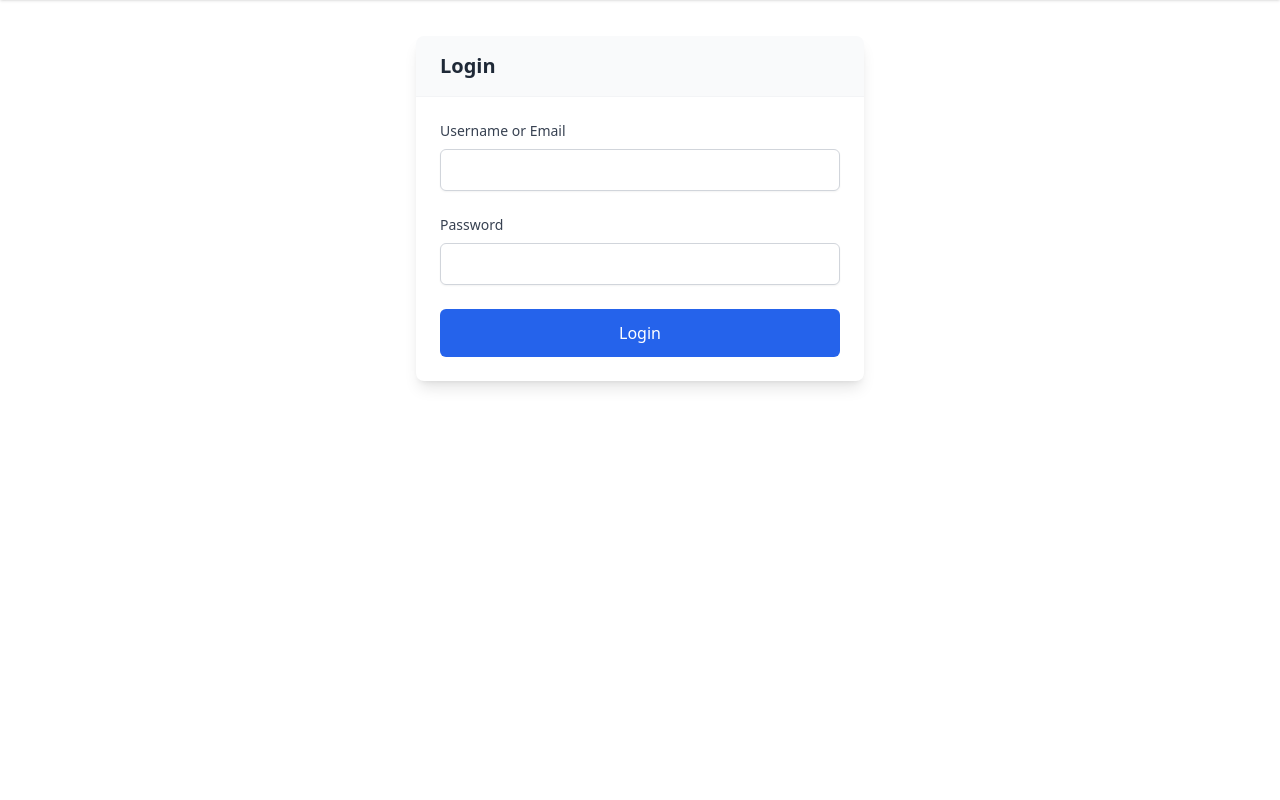
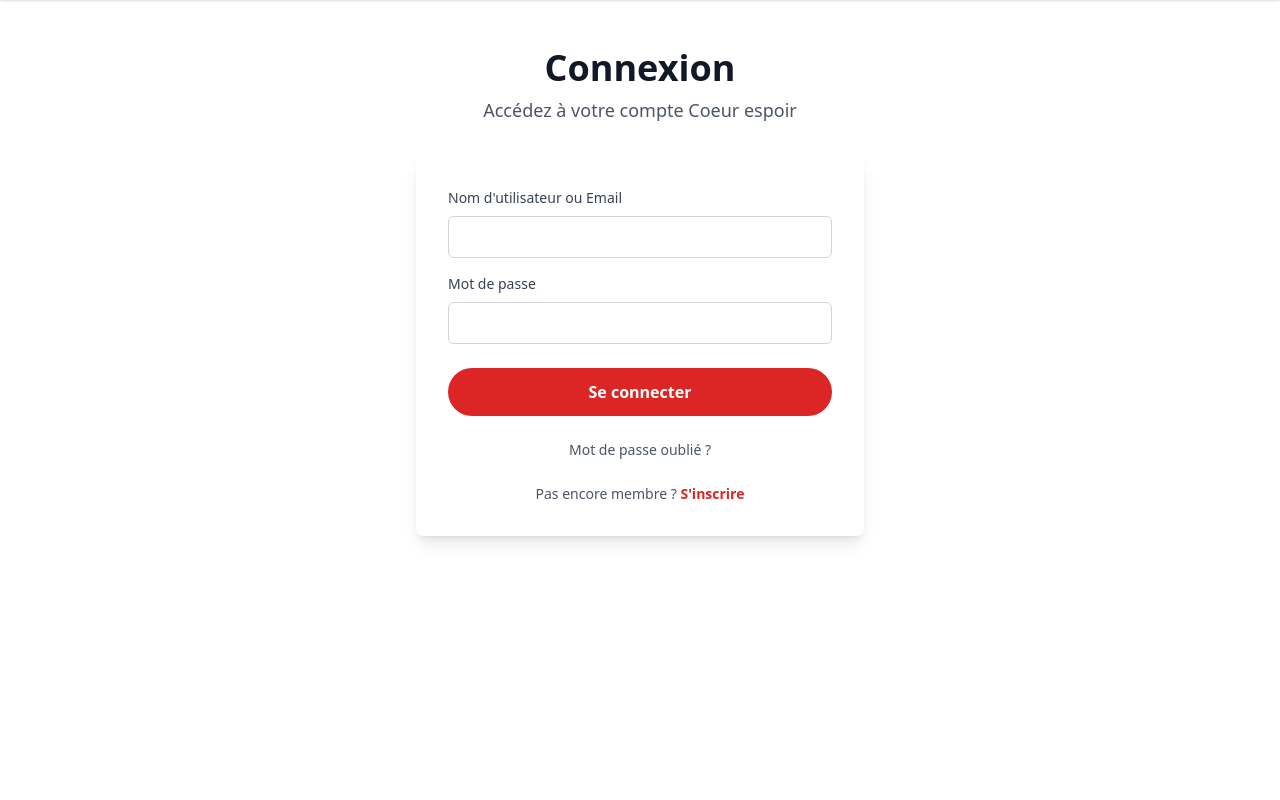
Before and after one commit to Chamiln17/Project_TDW, a PHP site: page /Project_TDW/login in a window 1280 px wide. Shown: the part 132-932 px from the top of the page. Before the commit the page ends 520 px from the top, so only its background shows below. Run offline with PHP 8.4, Linux system fonts and the light colour scheme; some libraries are stand-ins or nearby versions.

Commit message:
added the dashboard of member partially

```diff
--- a/Controllers/AuthController.php
+++ b/Controllers/AuthController.php
@@ -105,6 +105,7 @@ class AuthController
         $prenom = $_POST['prenom'];
         $nom = $_POST['nom'];
         $adresse = $_POST['adresse'];
+        $city = $_POST['city'];
         $date_naissance = $_POST['date_naissance'];
         $type_adhesion = $_POST['type_adhesion'];
         // Validate inputs (basic example)
@@ -145,7 +146,7 @@ class AuthController
         }
 
         // Register the user
-        $result = $this->data->register($username, $email, $password, $prenom, $nom, $adresse, $date_naissance, $type_adhesion);
+        $result = $this->data->register($username, $email, $password, $prenom, $nom, $adresse , $city, $date_naissance, $type_adhesion);
 
         if ($result) {
             $_SESSION['register_success'] = "Registration successful! You can now log in.";
@@ -189,5 +190,14 @@ class AuthController
         }
     }
 
+    public function getMembershipTypes()
+    {
+        return $this->data->getMembershipTypes();
+    }
+    public function getCities()
+    {
+        return $this->data->getCities();
+    }
+
 
 }
--- /dev/null
+++ b/Controllers/UserDashboardController.php
@@ -0,0 +1,32 @@
+<?php
+
+namespace Controllers;
+
+use DashboardView;
+use Models\MemberModel;
+require_once "Views/members/DashboardView.php";
+
+require_once "models/MemberModel.php";
+
+class UserDashboardController
+{
+    private MemberModel $data;
+    private  $view;
+
+    public function __construct()
+    {
+        $this->data = new MemberModel();
+    }
+    function display()
+    {
+        $this->view = new DashboardView();
+        $this->view->afficherDashboard();
+    }
+
+    public function get_member($user_id)
+    {
+      return $this->data->getMember($user_id)  ;
+    }
+
+
+}
--- /dev/null
+++ b/Models/MemberModel.php
@@ -0,0 +1,27 @@
+<?php
+
+namespace Models;
+use Database;
+use PDOException;
+
+require_once "core/Database.php";
+
+
+class MemberModel
+{
+    private Database $db;
+
+    public function __construct()
+    {
+        $this->db = new Database();
+    }
+    public function getMember($userID){
+        $this->db->connect();
+        $query="SELECT first_name , last_name ,member_id FROM members where user_id = :user_id";
+
+        $params=["user_id"=>$userID];
+        $result =$this->db->query($query,$params);
+        $this->db->disconnect();
+        return $result;
+    }
+}
--- a/Models/UserModel.php
+++ b/Models/UserModel.php
@@ -40,7 +40,7 @@ class UserModel
         return $result; // Return the result of the execution
 
     }
-    public function register($username, $email, $password, $prenom, $nom, $adresse, $date_naissance, $type_adhesion, $role = 'member')
+    public function register($username, $email, $password, $prenom, $nom, $adresse ,$city, $date_naissance, $type_adhesion, $role = 'member')
     {
         // Hash the password (if needed)
         // $hashedPassword = password_hash($password, PASSWORD_BCRYPT);
@@ -68,13 +68,14 @@ class UserModel
             $user_id = $this->db->lastInsertId();
 
             // Prepare the query for members table
-            $query = "INSERT INTO members (user_id, first_name, last_name, address, date_of_birth, membership_type_id, registration_date, photo, id_document, recu_paiement)
-                  VALUES (:user_id, :first_name, :last_name, :address, :date_of_birth, :membership_type_id, NOW(), :photo, :id_document, :recu_paiement)";
+            $query = "INSERT INTO members (user_id, first_name, last_name, address , city, date_of_birth, membership_type_id, registration_date, photo, id_document, recu_paiement)
+                  VALUES (:user_id, :first_name, :last_name, :address, :city, :date_of_birth, :membership_type_id, NOW(), :photo, :id_document, :recu_paiement)";
             $params = [
                 ':user_id' => $user_id,
                 ':first_name' => $prenom,
                 ':last_name' => $nom,
                 ':address' => $adresse,
+                ':city' => $city,
                 ':date_of_birth' => $date_naissance,
                 ':membership_type_id' => $this->getMembershipTypeId($type_adhesion),
                 ':photo' => $this->uploadFile('photo' , $user_id),
@@ -277,4 +278,21 @@ class UserModel
         $params = [':member_id' => $memberId];
         return $this->db->execute($query, $params);
     }
+
+    public function getMembershipTypes()
+    {
+        $this->db->connect();
+        $query = "SELECT * FROM membership_types";
+        $types = $this->db->query($query);
+        $this->db->disconnect();
+        return $types;
+    }
+    public function getCities()
+    {
+        $this->db->connect();
+        $query = "SELECT * FROM cities";
+        $cities = $this->db->query($query);
+        $this->db->disconnect();
+        return $cities;
+    }
 }
--- a/Views/includes/header.php
+++ b/Views/includes/header.php
@@ -25,6 +25,7 @@ function afficherNavbar($userRole) {
             '/admin/members' => 'Members'
         ],
         'member' => [
+                '/Project_TDW/Dashboard' => 'Dashboard',
             '/Project_TDW' => 'A Propos',
             '/Project_TDW/evenements' => 'Evenements',
             '/Project_TDW/news' => 'News',
--- /dev/null
+++ b/Views/members/DashboardView.php
@@ -0,0 +1,93 @@
+<?php
+use Controllers\UserDashboardController;
+class DashboardView
+{
+    private $controller;
+
+    function __construct()
+    {
+        if ($this->controller == null) {
+            $this->controller = new UserDashboardController();
+        }
+    }
+
+    public function afficherDashboard()
+    {
+        $member=$this->controller->get_member($_SESSION["user_id"]);
+        $prenom=$member[0]['first_name'];
+        $nom=$member[0]['last_name'];
+        $id=$member[0]['member_id'];
+
+        require_once "./views/includes/header.php";
+        ?>
+
+        <div class="container mx-auto mt-8 p-4">
+        <h1 class="text-3xl font-bold text-gray-900 mb-6">Bienvenue, <?php echo htmlspecialchars($prenom); ?></h1>
+
+        <div class="bg-white shadow-lg rounded-lg overflow-hidden">
+            <div class="p-6">
+                <h2 class="text-2xl font-semibold text-gray-800 mb-4">Votre carte de membre</h2>
+
+                <!-- Updated Card Design -->
+                <div class="relative w-full max-w-md mx-auto h-56 rounded-xl overflow-hidden bg-white shadow-lg">
+                    <!-- Curved Background -->
+                    <div class="absolute inset-0">
+                        <div class="absolute inset-0 bg-gradient-to-r from-white via-white to-transparent z-10"></div>
+                        <div class="absolute top-0 right-0 w-2/3 h-full bg-red-600 rounded-l-full transform translate-x-1/3"></div>
+                    </div>
+
+                    <!-- Logo -->
+                    <div class="absolute top-4 right-4 z-20">
+                        <img src="./assets/shapes/logo.svg" alt="Coeur espoir" class="h-8">
+                    </div>
+
+                    <!-- Member Information -->
+                    <div class="relative z-20 p-6 flex flex-col h-full justify-between">
+                        <div class="space-y-4">
+                            <!-- Profile Section -->
+                            <div class="flex items-start space-x-3">
+                                <div class="w-16 h-16 rounded-lg overflow-hidden">
+                                    <img
+                                            src="<?php echo htmlspecialchars($member['photo_url']); ?>"
+                                            alt="Photo de profil"
+                                            class="w-full h-full object-cover"
+                                    >
+                                </div>
+                                <div>
+                                    <h3 class="text-xl font-bold text-gray-900">
+                                        <?php echo htmlspecialchars($member["first_name"] . ' ' . $member['last_name']); ?>
+                                    </h3>
+                                    <p class="text-sm text-gray-600">Membre</p>
+                                </div>
+                            </div>
+
+                            <!-- Member Details -->
+                            <div class="space-y-1">
+                                <p class="text-sm text-gray-600">
+                                    ID: <?php echo htmlspecialchars($member['member_id']); ?>
+                                </p>
+                                <p class="text-sm text-gray-600">
+                                    Type carte: <?php echo htmlspecialchars(ucfirst($member['type_adhesion'])); ?>
+                                </p>
+                            </div>
+                        </div>
+
+                        <!-- QR Code -->
+                        <div class="absolute bottom-4 right-4 z-20">
+                            <img
+                                    src="<?php  ?>"
+                                    alt="QR Code"
+                                    class="w-20 h-20 bg-white p-1 rounded-lg"
+                            >
+                        </div>
+                    </div>
+                </div>
+            </div>
+        </div>
+    <?php
+        require_once "./views/includes/footer.php";
+    }
+
+
+
+}
--- a/Views/public/LoginView.php
+++ b/Views/public/LoginView.php
@@ -15,63 +15,71 @@ class LoginView
 
     public function afficherLogin()
     {
-
-
         require_once "./views/includes/header.php";
         ?>
-        <div class="container mx-auto mt-5 p-4">
-            <div class="flex justify-center">
-                <div class="w-full max-w-md">
-                    <div class="bg-white rounded-lg shadow-lg overflow-hidden">
-                        <div class="bg-gray-50 px-6 py-4 border-b border-gray-100">
-                            <h2 class="text-xl font-semibold text-gray-800">Login</h2>
+        <div class="min-h-screen  py-12 px-4 sm:px-6 lg:px-8">
+            <div class="max-w-md mx-auto">
+                <div class="text-center mb-8">
+                    <h2 class="text-4xl font-bold text-gray-900 mb-2">Connexion</h2>
+                    <p class="text-lg text-gray-600">Accédez à votre compte Coeur espoir</p>
                 </div>
-                        <div class="p-6">
+
+                <form action="/Project_TDW/login" method="POST" class="bg-white shadow-lg rounded-lg p-8 space-y-6">
                     <?php
                     if (isset($_SESSION['login_error'])) {
-                                echo "<div class='bg-red-50 text-red-600 px-4 py-3 rounded-md' role='alert'>" .
+                        echo "<div class='bg-red-50 text-red-600 px-4 py-3 rounded-md mb-4' role='alert'>" .
                             htmlspecialchars($_SESSION['login_error']) .
                             "</div>";
                         unset($_SESSION['login_error']);
                     }
                     ?>
-                            <form action="/Project_TDW/login" method="POST" class="space-y-6">
+
+                    <div class="space-y-4">
                         <div class="space-y-2">
                             <label for="input" class="block text-sm font-medium text-gray-700">
-                                        Username or Email
+                                Nom d'utilisateur ou Email
                             </label>
                             <input
                                     type="text"
-                                            class="w-full px-4 py-2 border border-gray-300 rounded-md shadow-sm focus:ring-2 focus:ring-blue-500 focus:border-blue-500 transition-colors"
                                     id="input"
                                     name="input"
                                     required
+                                    class="w-full px-3 py-2 border border-gray-300 rounded-md focus:outline-none focus:ring-2 focus:ring-red-500"
                             />
                         </div>
 
                         <div class="space-y-2">
                             <label for="password" class="block text-sm font-medium text-gray-700">
-                                        Password
+                                Mot de passe
                             </label>
                             <input
                                     type="password"
-                                            class="w-full px-4 py-2 border border-gray-300 rounded-md shadow-sm focus:ring-2 focus:ring-blue-500 focus:border-blue-500 transition-colors"
                                     id="password"
                                     name="password"
                                     required
+                                    class="w-full px-3 py-2 border border-gray-300 rounded-md focus:outline-none focus:ring-2 focus:ring-red-500"
                             />
+                        </div>
                     </div>
 
                     <button
                             type="submit"
-                                        class="w-full bg-blue-600 text-white px-6 py-3 rounded-md hover:bg-blue-700 focus:outline-none focus:ring-2 focus:ring-blue-500 focus:ring-offset-2 transition-colors duration-200"
+                            class="w-full bg-red-600 hover:bg-red-700 text-white py-3 px-4 rounded-full font-semibold transition duration-150"
                     >
-                                    Login
+                        Se connecter
                     </button>
+
+                    <div class="text-center text-sm text-gray-600">
+                        <a href="#" class="hover:text-red-600">Mot de passe oublié ?</a>
+                    </div>
+
+                    <div class="text-center text-sm text-gray-600">
+                        Pas encore membre ?
+                        <a href="/Project_TDW/register" class="text-red-600 hover:text-red-700 font-semibold">
+                            S'inscrire
+                        </a>
+                    </div>
                 </form>
-                        </div>
-                    </div>
-                </div>
             </div>
         </div>
         <?php
--- a/Views/public/RegisterView.php
+++ b/Views/public/RegisterView.php
@@ -11,16 +11,13 @@ class RegisterView
             $this->controller = new AuthController();
         }
     }
-    public function getMembershipsTypes($memberships)
-    {
 
-
-    }
 
 
     public function afficherRegister()
     {
-
+        $membershipTypes = $this->controller->getMembershipTypes();
+        $cities = $this->controller->getCities();
         require_once "./views/includes/header.php";
 
         if (session_status() == PHP_SESSION_NONE) {
@@ -92,7 +89,17 @@ class RegisterView
                             <input type="tel" id="telephone" name="telephone" pattern="[0-9]{10}" required
                                    class="w-full px-3 py-2 border border-gray-300 rounded-md focus:outline-none focus:ring-2 focus:ring-red-500">
                         </div>
-
+                        <div class="space-y-2">
+                            <label for="city" class="block text-sm font-medium text-gray-700">City</label>
+                            <select id="city" name="city" required
+                                    class="w-full px-3 py-2 border border-gray-300 rounded-md focus:outline-none focus:ring-2 focus:ring-red-500"
+                                    onchange="updateMembershipDetails(this.value)">
+                                <option value="">Sélectionnez votre ville</option>
+                                <?php foreach ($cities as $city): ?>
+                                    <option value="<?php echo htmlspecialchars($city['city_name']); ?>"><?php echo htmlspecialchars($city['city_name']); ?></option>
+                                <?php endforeach; ?>
+                            </select>
+                        </div>
                         <div class="space-y-2">
                             <label for="adresse" class="block text-sm font-medium text-gray-700">Adresse</label>
                             <textarea id="adresse" name="adresse" rows="3" required
@@ -106,9 +113,9 @@ class RegisterView
 
                         <div class="space-y-2">
                             <label for="photo" class="block text-sm font-medium text-gray-700">Photo d'identité</label>
-                            <input type="file" id="photo" name="photo" accept=".jpg,.png,.pdf" required
+                            <input type="file" id="photo" name="photo" accept=".jpg,.png" required
                                    class="w-full file:mr-4 file:py-2 file:px-4 file:rounded-full file:border-0 file:text-sm file:font-semibold file:bg-red-50 file:text-red-700 hover:file:bg-red-100">
-                            <p class="text-sm text-gray-500">Format: JPG, PNG, PDF (max 5MB)</p>
+                            <p class="text-sm text-gray-500">Format: JPG, PNG (max 5MB)</p>
                         </div>
 
                         <div class="space-y-2">
@@ -126,9 +133,9 @@ class RegisterView
                                         class="w-full px-3 py-2 border border-gray-300 rounded-md focus:outline-none focus:ring-2 focus:ring-red-500"
                                         onchange="updateMembershipDetails(this.value)">
                                     <option value="">Sélectionnez un type</option>
-                                <option value="classique">Classique</option>
-                                <option value="jeunes">Jeunes</option>
-                                <option value="premium">Premium</option>
+                                    <?php foreach ($membershipTypes as $type): ?>
+                                        <option value="<?php echo htmlspecialchars($type['type_name']); ?>"><?php echo htmlspecialchars($type['type_name']); ?></option>
+                                    <?php endforeach; ?>
                                 </select>
                             </div>
 
@@ -153,7 +160,7 @@ class RegisterView
                             <input type="checkbox" id="terms" name="terms" required
                                    class="h-4 w-4 text-red-600 focus:ring-red-500 border-gray-300 rounded">
                             <label for="terms" class="text-sm text-gray-700">
-                                J'accepte les termes et conditions de l'association
+                                J'accepte <a href="/Project_TDW/Termes" class="text-red-600 hover:text-red-700 font-semibold"> les termes et conditions de l'association </a>
                             </label>
                         </div>
                     </div>
@@ -168,29 +175,24 @@ class RegisterView
         </div>
 
         <script>
-            function updateMembershipDetails(type) {
-                const details = {
-                    'classique': {
-                        price: '50€',
-                        benefits: 'Accès aux événements standards'
+            // Create a JavaScript object with membership details
+            const membershipDetails = {
+                <?php foreach ($membershipTypes as $type): ?>
+                '<?php echo htmlspecialchars($type['type_name']); ?>': {
+                    price: '<?php echo htmlspecialchars($type['price']); ?>',
+                    benefits: '<?php echo nl2br(htmlspecialchars($type['benefits_description'])); ?>'
                 },
-                    'jeunes': {
-                        price: '30€',
-                        benefits: 'Tarif réduit pour les moins de 25 ans'
-                    },
-                    'premium': {
-                        price: '100€',
-                        benefits: 'Accès VIP à tous les événements'
-                    }
+                <?php endforeach; ?>
             };
 
+            function updateMembershipDetails(type) {
                 const detailsDiv = document.getElementById('membership_details');
                 const priceElement = document.getElementById('membership_price');
                 const benefitsElement = document.getElementById('membership_benefits');
 
-                if (type && details[type]) {
-                    priceElement.textContent = `Prix: ${details[type].price}`;
-                    benefitsElement.textContent = details[type].benefits;
+                if (membershipDetails[type]) {
+                    priceElement.textContent = 'Prix: ' + membershipDetails[type].price + ' DZD';
+                    benefitsElement.textContent = membershipDetails[type].benefits;
                     detailsDiv.classList.remove('hidden');
                 } else {
                     detailsDiv.classList.add('hidden');
--- a/index.php
+++ b/index.php
@@ -2,6 +2,7 @@
 require_once "./controllers/HomeController.php";
 require_once "./controllers/AuthController.php";
 require_once "./controllers/CatalogueController.php";
+require_once "./controllers/UserDashboardController.php";
 
 require_once __DIR__ . "/core/Application.php";
 
@@ -12,6 +13,7 @@ $app->router->get('/home',[\Controllers\HomeController::class ,'display'] );
 $app->router->get('/login',[\Controllers\AuthController::class ,'display_Login'] );
 $app->router->get('/register',[\Controllers\AuthController::class ,'display_Register'] );
 $app->router->get('/catalogue',[\Controllers\CatalogueController::class ,'display'] );
+$app->router->get('/Dashboard',[\Controllers\UserDashboardController::class ,'display'] );
 $app->router->post('/login',[\Controllers\AuthController::class ,'login'] );
 $app->router->post('/register',[\Controllers\AuthController::class ,'register'] );
 $app->router->post('/logout',[\Controllers\AuthController::class ,'logout'] );
```
Lines whose indentation alone changed are shown as unchanged.
